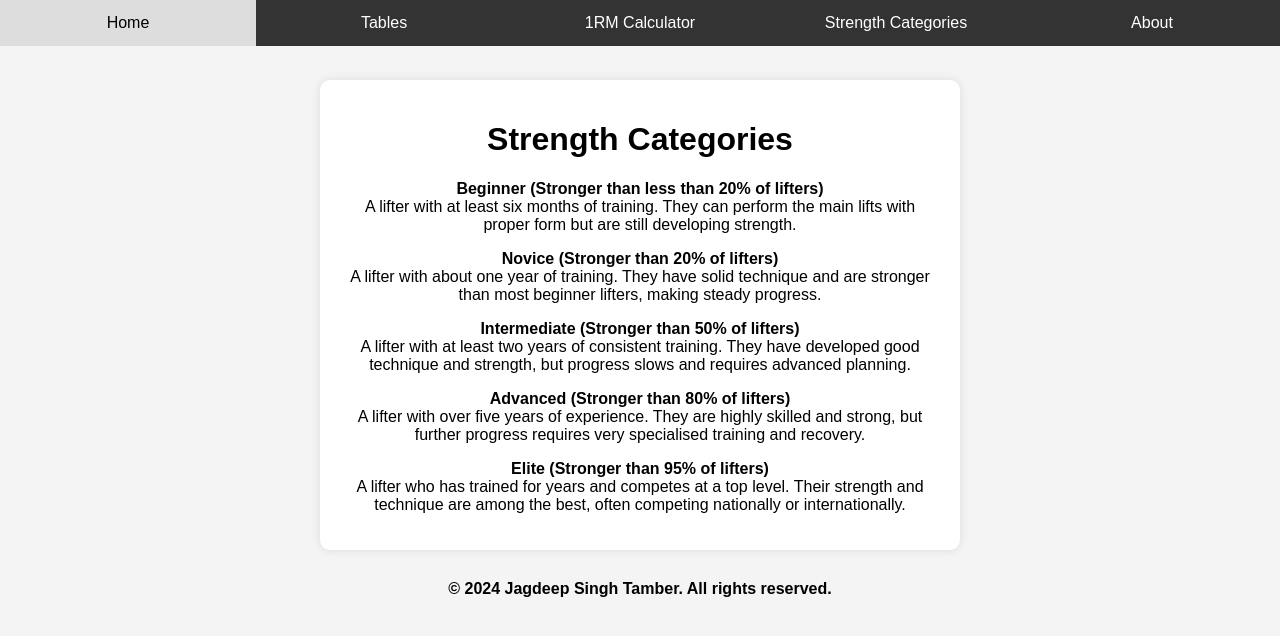
After one commit to jagdeep98/Powerlifting-Standards, a Flask app: template templates/strength_categories.html in a window 1280 px wide. The commit adds this page. Shown: the top 636 px of the page. Run offline with Flask 3, Linux system fonts and the light colour scheme; the template is opened without the code that fills it, so the values that code supplies are empty; parts of the project's set-up code (start-up, migrations or seed data) failed here and were passed over.

Commit message:
Add files via upload

```diff
--- a/templates/navbar.html
+++ b/templates/navbar.html
@@ -2,5 +2,6 @@
     <a href="/" class="{% if request.path == '/' %}active{% endif %}">Home</a>
     <a href="/standards" class="{% if request.path == '/standards' %}active{% endif %}">Tables</a>
     <a href="/1rm_calculator" class="{% if request.path == '/1rm_calculator' %}active{% endif %}">1RM Calculator</a>
-	<a href="/about" class="{% if request.path == '/about' %}active{% endif %}">About</a>
+    <a href="/strength-categories" class="{% if request.path == '/strength-categories' %}active{% endif %}">Strength Categories</a>
+    <a href="/about" class="{% if request.path == '/about' %}active{% endif %}">About</a>
 </div>
--- /dev/null
+++ b/templates/strength_categories.html
@@ -0,0 +1,39 @@
+<!DOCTYPE html>
+<html lang="en">
+<head>
+    <meta charset="UTF-8">
+    <meta name="viewport" content="width=device-width, initial-scale=1.0">
+    <title>Strength Categories - Powerlifting Standards</title>
+    <link rel="stylesheet" href="{{ url_for('static', filename='styles.css') }}">
+</head>
+<body>
+
+{% include 'navbar.html' %}
+
+<!-- Wrap the content inside a container div -->
+<div class="container">
+    <div class="strength-categories-content">
+        <h1>Strength Categories</h1>
+        <p><strong>Beginner (Stronger than less than 20% of lifters)</strong><br>
+        A lifter with at least six months of training. They can perform the main lifts with proper form but are still developing strength.</p>
+
+        <p><strong>Novice (Stronger than 20% of lifters)</strong><br>
+        A lifter with about one year of training. They have solid technique and are stronger than most beginner lifters, making steady progress.</p>
+
+        <p><strong>Intermediate (Stronger than 50% of lifters)</strong><br>
+        A lifter with at least two years of consistent training. They have developed good technique and strength, but progress slows and requires advanced planning.</p>
+
+        <p><strong>Advanced (Stronger than 80% of lifters)</strong><br>
+        A lifter with over five years of experience. They are highly skilled and strong, but further progress requires very specialised training and recovery.</p>
+
+        <p><strong>Elite (Stronger than 95% of lifters)</strong><br>
+        A lifter who has trained for years and competes at a top level. Their strength and technique are among the best, often competing nationally or internationally.</p>
+    </div>
+</div>
+
+<footer>
+    <strong>&#169; 2024 Jagdeep Singh Tamber. All rights reserved.</strong>
+</footer>
+
+</body>
+</html>
```
Also changed, not shown: templates/about.html (+5 -16 lines), templates/standards.html (+9 -0 lines).
